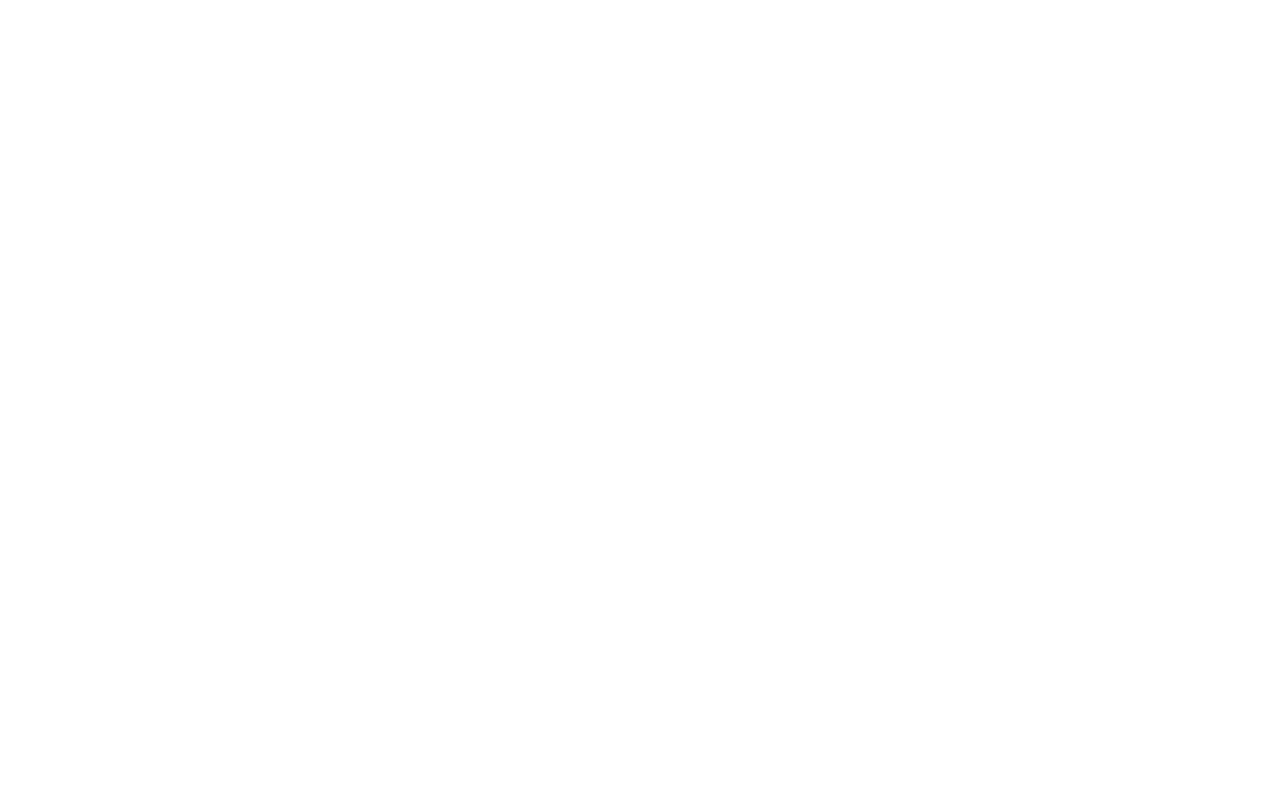
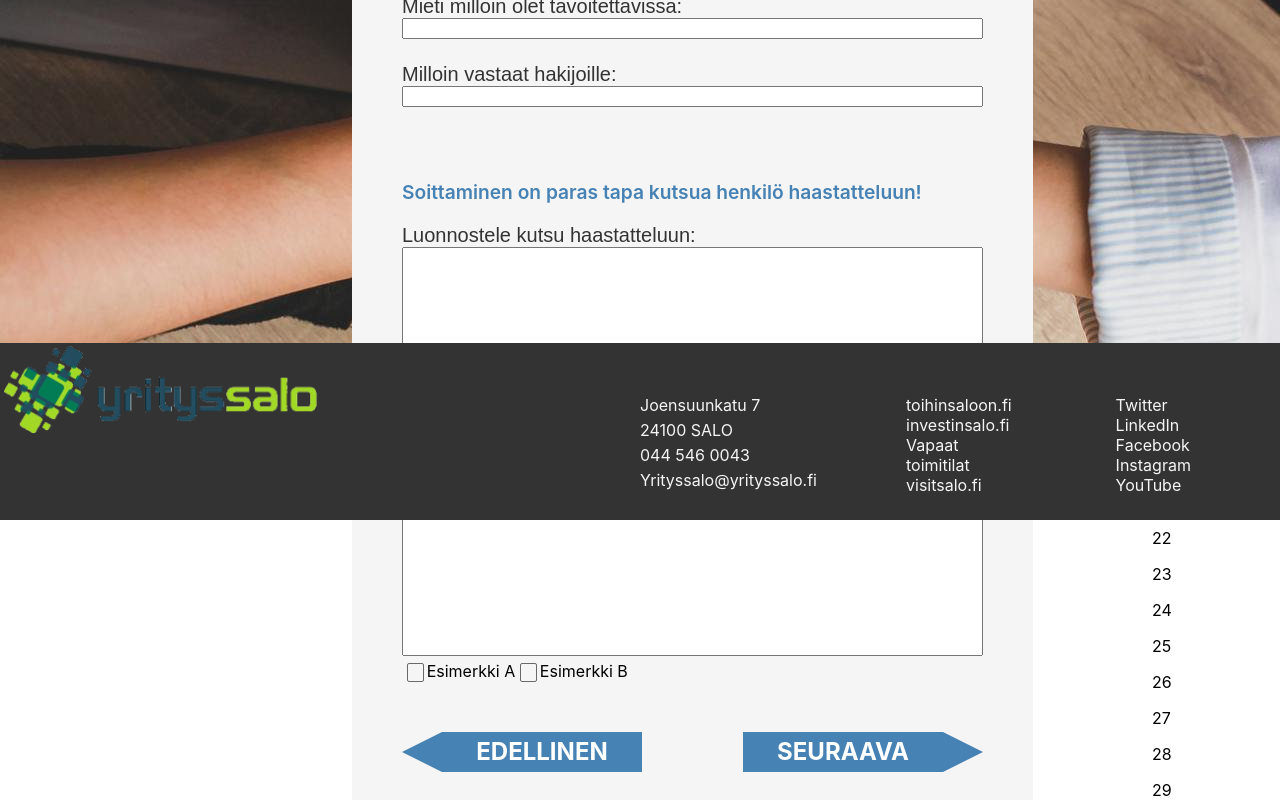
Before and after one commit to MirGitAtGitHub/RekrySalo, a React (Create React App) app in the folder rekrysalo/: page /Page3 in a window 1280 px wide. Before the commit this address had no page. Shown: the part 280-1080 px from the top of the page. Before the commit the page ends 800 px from the top, so only its background shows below. Built offline with nearby package versions, Linux system fonts and the light colour scheme.

Commit message:
added the third page
a new live begins :pray:

```diff
--- a/rekrysalo/src/App.css
+++ b/rekrysalo/src/App.css
@@ -372,3 +372,9 @@ input[type=checkbox]:after {
   border-right:40px solid steelblue;
   border-bottom:20px solid transparent;
 }
+
+.bluetext{
+  font-size: larger;
+  color: steelblue;
+  font-weight: 600;
+}
--- a/rekrysalo/src/App.js
+++ b/rekrysalo/src/App.js
@@ -2,11 +2,13 @@ import './App.css';
 import { BrowserRouter, Routes, Route } from "react-router-dom";
 import Page1 from "./pages/Page1";
 import Page2 from "./pages/Page2";
+import Page3 from "./pages/Page3";
 function App(props) {
   return (
     <BrowserRouter>
       <Routes>
           <Route index element={(props.pagenumber==="1") ? <Page1 /> : "" || (props.pagenumber==="2") ? <Page2 /> : "" || (props.pagenumber===null) ? <Page1 /> : ""} />
+          <Route path={"/Page3"} element={<Page3 />} />
           <Route path={"/Page2"} element={<Page2 />} />
           <Route path={"/Page1"} element={<Page1 />} />
       </Routes>
--- /dev/null
+++ b/rekrysalo/src/pages/Page3.js
@@ -0,0 +1,66 @@
+import {HomeBackImage} from "../modules/HomeBackImage";
+import {Footer} from "../modules/Footer";
+import{TopFooter} from "../modules/TopFooter";
+import{Link} from "react-router-dom";
+const Page3 = () => {
+  localStorage.setItem("pagenumber","3");
+  return (
+    <html>
+      <body className="Body">
+        <div className="Content">
+            <HomeBackImage />
+
+            <div className="mid">
+                <p className="question">Mieti milloin olet tavoitettavissa:</p>
+                <textarea className="answer" rows="1" cols="70">
+                </textarea>
+
+                <p className="question">Milloin vastaat hakijoille:</p>
+                <textarea className="answer" rows="1" cols="70" style={{"margin-bottom":"50px"}}>
+                </textarea>
+
+                <p className="bluetext">Soittaminen on paras tapa kutsua henkilö haastatteluun!</p>
+
+
+                <p className="question">Luonnostele kutsu haastatteluun:</p>
+                <textarea className="answer" rows="10" cols="70" style={{"margin-bottom":"50px"}}>
+                </textarea>
+
+                <p className="question">Luonnostele vastaus hylätyille hakemuksille:</p>
+                <textarea className="answer" rows="10" cols="70">
+                </textarea>
+                <div>
+                    <input type={"radio"} id="1" name="Valinta" value="A"></input>
+                    <label for="1">Esimerkki A</label>
+                    <input type={"radio"} id="2" name="Valinta" value="B" style={{"margin-bottom":"50px"}}></input>
+                    <label for="2" >Esimerkki B</label>
+                </div>
+
+                <Link to={"/Page" + (parseInt(localStorage.getItem("pagenumber"))-1)}><div class="navigation-button-arrow-left"><h2 class="navigation-button-arrow-text">EDELLINEN</h2></div></Link>
+                <Link to={"/Page" + (parseInt(localStorage.getItem("pagenumber"))+1)}><div class="navigation-button-arrow-right"><h2 class="navigation-button-arrow-text">SEURAAVA</h2></div></Link>
+
+            </div>
+        </div>
+
+        <div className="Header">
+          <TopFooter text="TYÖPAIKKAILMOITUS" current="2" />
+        </div>
+
+        <div>
+          {Array(36)
+          .fill()
+          .map((_, i) => (
+            <p key={i}>{i}</p>
+          ))}
+        </div>
+
+        <div>
+          <Footer />
+        </div>
+      </body>
+
+    </html>
+  )
+}
+
+export default Page3;
```
